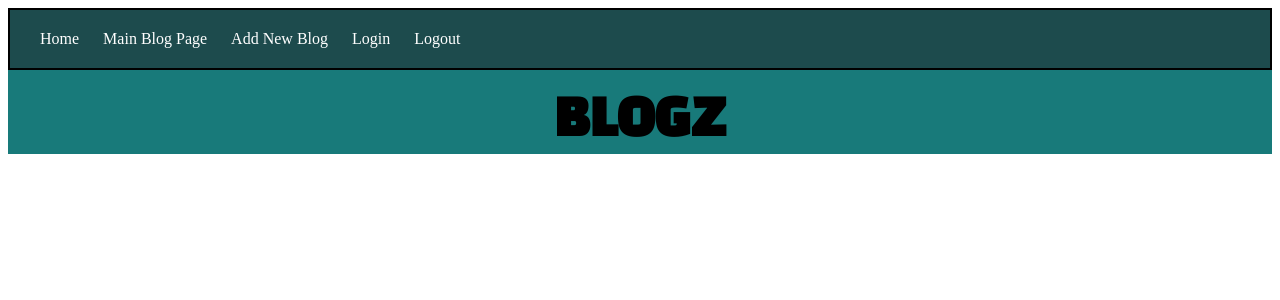
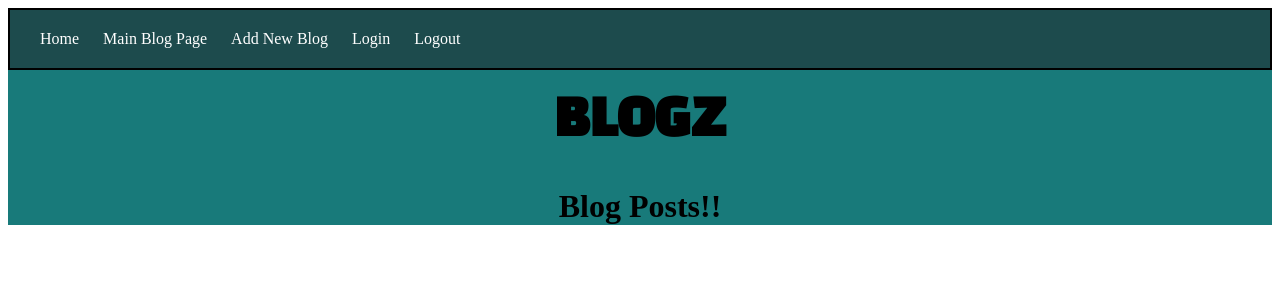
Before and after one commit to JulyWalls/Blogz, a Flask app: page /blog?user=1 in a window 1280 px wide. Shown: the top 300 px of the page. Run offline with Flask 2, Linux system fonts and the light colour scheme; the visitor is signed in with stand-in values (Sample User, id 1); data comes from the database, SQL or seed files in the repository; data that the repository does not hold is empty.

Commit message:
Finished Blogz

```diff
--- a/main.py
+++ b/main.py
@@ -39,14 +39,25 @@ def require_login():
     if request.endpoint not in allowed_routes and 'username' not in session:
         return redirect('/login')
 
+
+@app.route('/', methods=['POST', 'GET'])
+def home():
+    usernames = User.query.all()
+    return render_template('index.html', usernames=usernames)
+
 @app.route('/blog', methods=['POST', 'GET'])
 def index():
     blog_id = request.args.get('id')
+    user_id = request.args.get('user')
 
     if request.method == 'GET':
         if blog_id:
             blogs = Blog.query.get(blog_id)
             return  render_template('blog.html', blogs=blogs)
+        if user_id:
+            user = User.query.get(user_id)
+            blogs = Blog.query.filter_by(owner_id=user_id).all()
+            return render_template('singleuser.html', user=user, blogs=blogs)
         else:
             blogs = Blog.query.all()
             tab_title = "Homepage"
@@ -153,5 +164,6 @@ def logout():
 
 
 
+
 if __name__=='__main__':
     app.run()
--- a/templates/blog.html
+++ b/templates/blog.html
@@ -3,6 +3,7 @@
 <div class="cover-all">
 <h1>{{blogs.title}}</h1>
 <p>{{blogs.body}}</p>
+<p>written by <a href='/blog?user={{blogs.owner.id}}'>{{blogs.owner.username}}</a></p>
 </div>
 
 {% endblock %}
--- a/templates/homepage.html
+++ b/templates/homepage.html
@@ -4,6 +4,7 @@
 
         <a class="homepage-title" href="/blog?id={{blog.id}} "><h1 class="blogtitle">{{blog.title}}</h1></a>
         <p class="blogbody">{{blog.body}}</p>
+        <p>written by <a href='/blog?user={{blog.owner.id}}'>{{blog.owner.username}}</a></p>
         <hr>
 
         {% endfor %}
--- /dev/null
+++ b/templates/singleuser.html
@@ -0,0 +1,10 @@
+{% extends "base.html" %}
+{% block content %}
+<h1>Blog Posts!!</h1>
+{% for posts in blogs %}
+<h2><a href="/blog?id={{posts.id}}">{{posts.title}}</a></h2>
+<p>{{posts.body}}</p>
+<p>written by <a href="/blog?user={{user.id}}">{{user.username}}</a></p>
+<hr>
+{% endfor %}
+{% endblock %}
```
Also changed, not shown: templates/index.html (+8 -0 lines).
